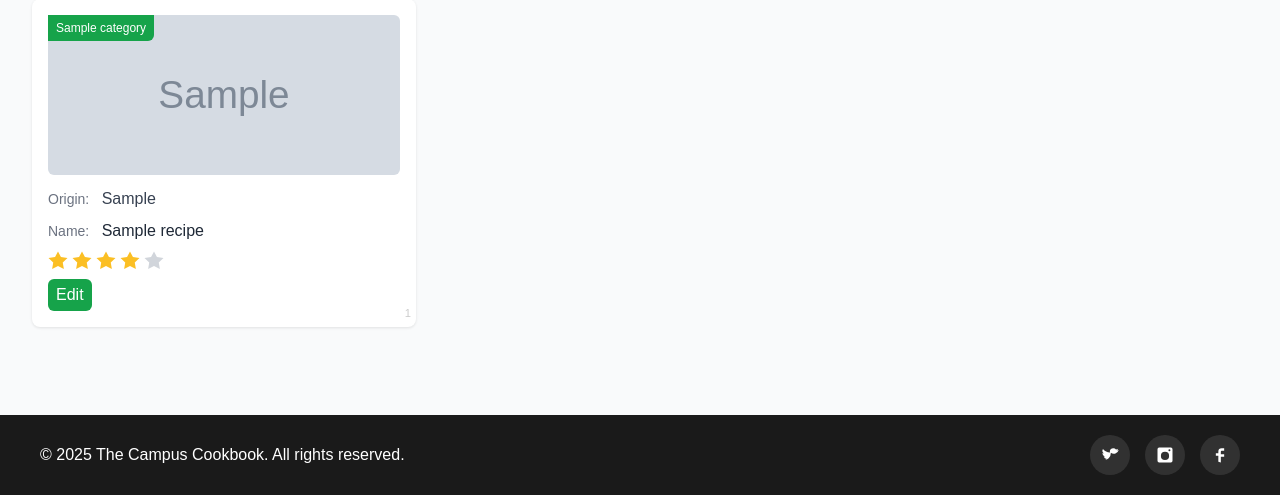
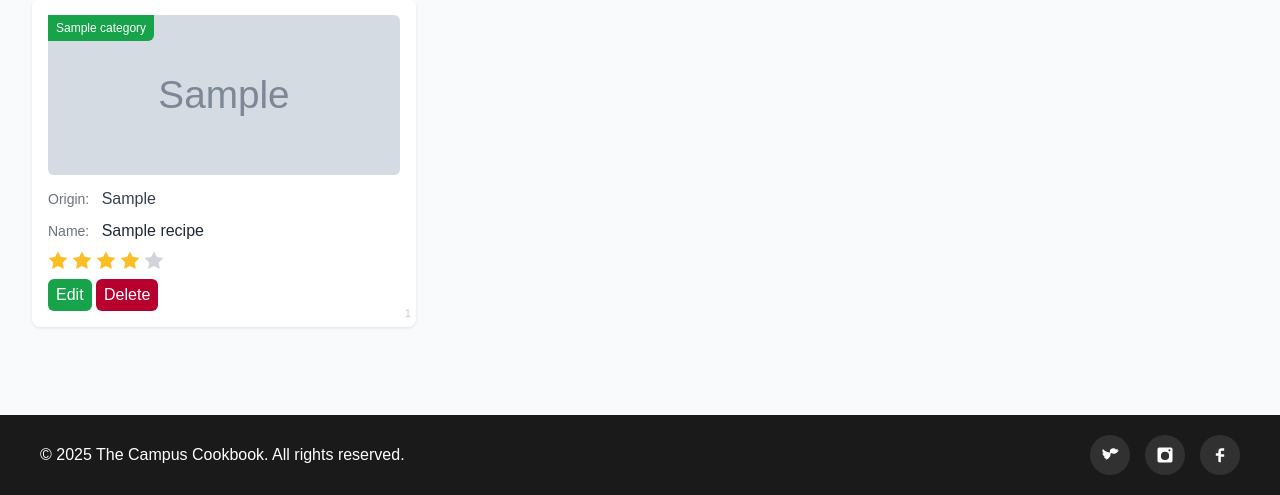
Before and after one commit to Rapteon/thecampuscookbook, a Django app: page /profile/my-recipes/ in a window 1280 px wide. Shown: the part 351-846 px from the top of the page. Run offline with Django 5.2, Linux system fonts and the light colour scheme; a user stored in the database is signed in; tables that the repository leaves empty hold one stand-in row (values such as "Sample post"); grey boxes marked "Sample" are stand-in pictures.

Commit message:
Implemented feature to delete recipes from my-recipes. (#47)

```diff
--- a/thecampuscookbook/recipe/urls.py
+++ b/thecampuscookbook/recipe/urls.py
@@ -1,9 +1,10 @@
 from django.urls import path
-from .views import rate_recipe, save_recipe, remove_recipe, get_recipe
+from . import views
 
 urlpatterns = [
-    path("rate/", rate_recipe, name="rate_recipe"),
-    path("save/", save_recipe, name="save_recipe"),
-    path("remove/", remove_recipe, name="remove_recipe"),
-    path("get/", get_recipe, name="get_average_rating"),
+    path("rate/", views.rate_recipe, name="rate_recipe"),
+    path("save/", views.save_recipe, name="save_recipe"),
+    path("remove/", views.remove_recipe, name="remove_recipe"),
+    path("get/", views.get_recipe, name="get_average_rating"),
+    path("delete/", views.delete_recipe, name="delete_recipe"),
 ]
--- a/thecampuscookbook/static/css/account.css
+++ b/thecampuscookbook/static/css/account.css
@@ -509,6 +509,18 @@ header.bg-gray-200 {
     background-color: #15803d;
 }
 
+.recipe-delete-button {
+    background-color: #b8002e !important;
+    color: white;
+    padding: 0.25rem 0.75rem;
+    border-radius: 0.375rem;
+    transition: background-color 0.3s;
+}
+
+.recipe-delete-button:hover {
+    background-color: #a21639 !important;
+}
+
 .pagination-container {
     margin-top: 2rem;
     display: flex;
--- a/thecampuscookbook/static/js/account.js
+++ b/thecampuscookbook/static/js/account.js
@@ -1,8 +1,37 @@
 $(document).ready(() => {
+  // Remove a saved recipe from the user's saved recipes.
     $('.remove-button').click(function() {
        recipe_id = $(this).attr('data-recipe-id')
        $.ajax({
         url: '/recipe/remove/',
+        method: 'POST',
+        dataType: "json",
+        data: JSON.stringify({ "recipeId": `${recipe_id}` }),
+        headers: { "X-CSRFToken": getCSRFToken(), "X-Requested-With": "XMLHttpRequest" },
+        credentials: 'same-origin',
+        success: function (response) {
+            // Go to parent card, then remove the card/hide it from view.
+            switch(response.status) {
+                case 'removed':
+                    hideDeletedCard(recipe_id);
+                    break;
+            }
+        },
+        error: function (xhr, status, error) {
+          console.error('Error:', error);
+          // Show message that already rated.
+          console.log(status)
+          alert("You have already removed this recipe.");
+        }
+      });
+    })
+
+
+    // Delete recipe when delete button is clicked.
+    $('.recipe-delete-button').click(function() {
+       recipe_id = $(this).attr('data-recipe-id')
+       $.ajax({
+        url: '/recipe/delete/',
         method: 'POST',
         dataType: "json",
         data: JSON.stringify({ "recipeId": `${recipe_id}` }),
@@ -20,7 +49,7 @@ $(document).ready(() => {
           console.error('Error:', error);
           // Show message that already rated.
           console.log(status)
-          alert("You have already removed this recipe.");
+          alert("Could not delete recipe.");
         }
       });
     })
--- a/thecampuscookbook/templates/account/my-recipes/index.html
+++ b/thecampuscookbook/templates/account/my-recipes/index.html
@@ -54,6 +54,7 @@
         {% endwith %}
       </div>
       <button class="recipe-edit-button">Edit</button>
+      <button class="recipe-delete-button" data-recipe-id="{{recipe.id}}">Delete</button>
     </div>
     {% empty %}
     <div class="no-recipes-message">
```
Also changed, not shown: thecampuscookbook/recipe/views.py (+22 -1 lines).
